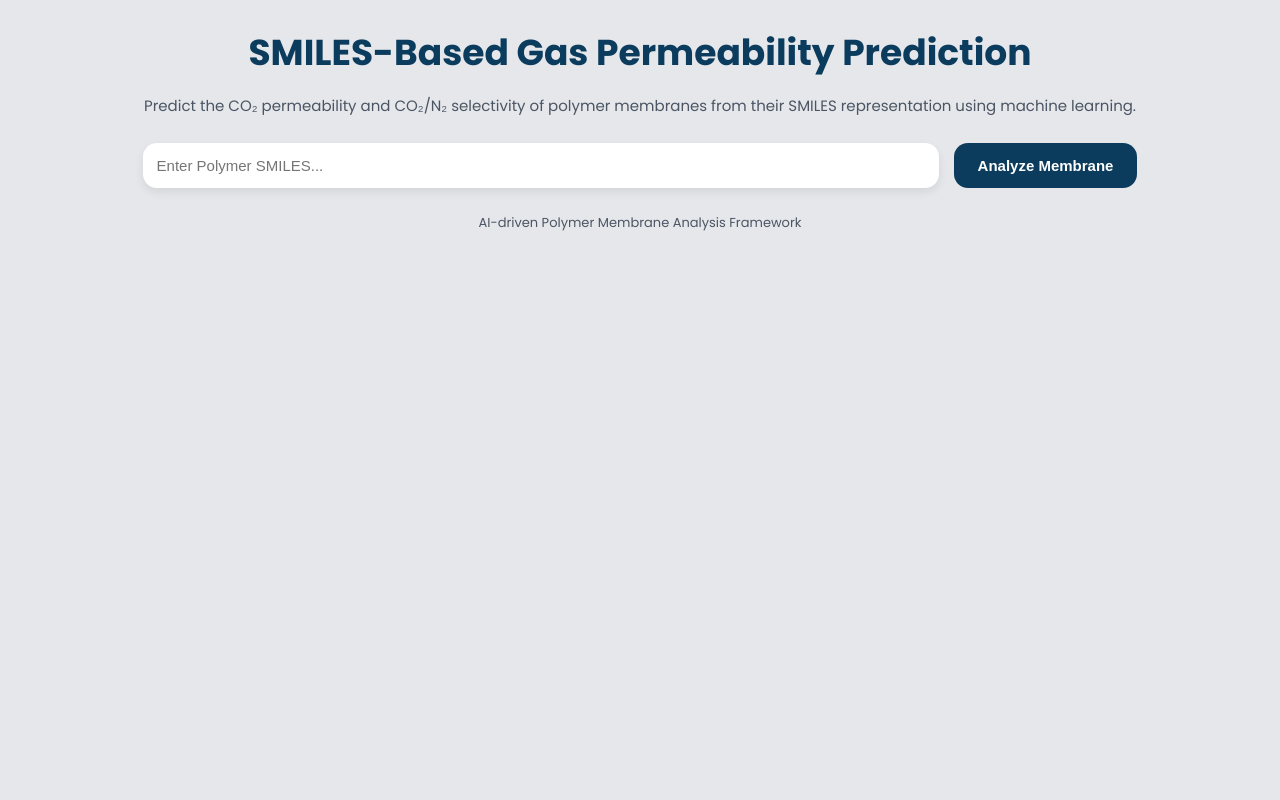
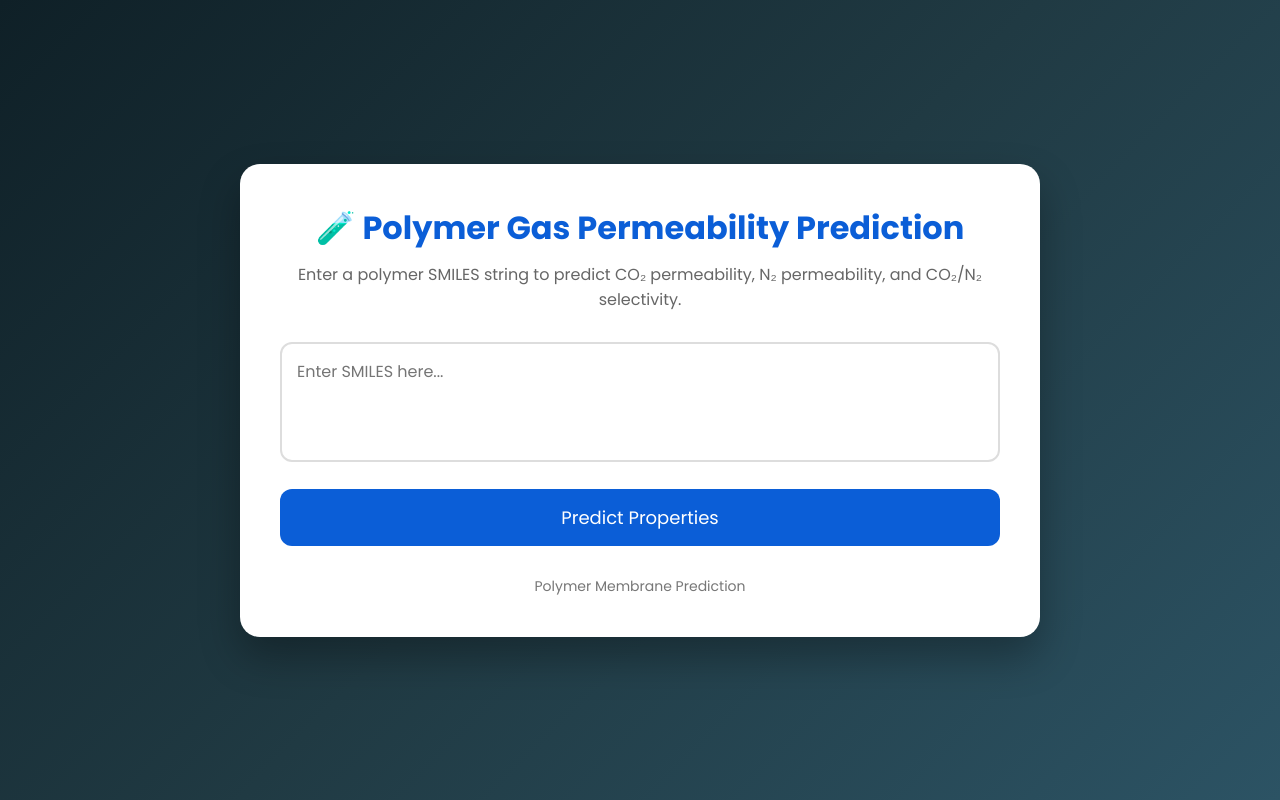
Before and after one commit to NavyaPatil10/Polymer-Membrane, a Flask app: page / in a window 1280 px wide. Run offline with Flask 3, Linux system fonts and the light colour scheme; parts of the project's set-up code (start-up, migrations or seed data) failed here and were passed over.

Commit message:
Update index.html

```diff
--- a/templates/index.html
+++ b/templates/index.html
@@ -1,219 +1,174 @@
 <!DOCTYPE html>
-<html>
+<html lang="en">
 
 <head>
 
-    <title>SMILES-Based Gas Permeability Prediction</title>
+    <meta charset="UTF-8">
+    <meta name="viewport" content="width=device-width, initial-scale=1.0">
+
+    <title>Polymer Gas Permeability Prediction</title>
 
     <link href="https://fonts.googleapis.com/css2?family=Poppins:wght@300;400;500;600;700&display=swap" rel="stylesheet">
 
     <style>
 
-        body{
-            font-family:'Poppins',sans-serif;
+        *{
             margin:0;
             padding:0;
-            background:#e5e7eb;
+            box-sizing:border-box;
+            font-family:'Poppins',sans-serif;
+        }
+
+        body{
+
+            background:linear-gradient(135deg,#0f2027,#203a43,#2c5364);
+            min-height:100vh;
+            display:flex;
+            justify-content:center;
+            align-items:center;
+            padding:30px;
+
         }
 
         .container{
-            max-width:1400px;
-            margin:25px auto;
-            text-align:center;
+
+            width:800px;
+            background:white;
+            border-radius:20px;
+            padding:40px;
+            box-shadow:0 20px 40px rgba(0,0,0,0.3);
+
         }
 
         h1{
-            color:#0b3c5d;
-            font-size:36px;
+
+            text-align:center;
+            color:#0b5ed7;
             margin-bottom:10px;
+
         }
 
-        .subtitle{
-            color:#4b5563;
-            font-size:15px;
-            margin-bottom:25px;
-            line-height:1.5;
+        p{
+
+            text-align:center;
+            color:#666;
+            margin-bottom:30px;
+
         }
 
-        form{
-            display:flex;
-            justify-content:center;
-            gap:15px;
-            margin-bottom:25px;
+        textarea{
+
+            width:100%;
+            height:120px;
+            border:2px solid #ddd;
+            border-radius:12px;
+            padding:15px;
+            font-size:16px;
+            resize:none;
+
         }
 
-        input{
-            width:60%;
-            padding:14px;
-            border-radius:14px;
-            border:none;
-            font-size:15px;
-            box-shadow:0 4px 10px rgba(0,0,0,0.08);
-        }
+        textarea:focus{
 
-        input:focus{
             outline:none;
+            border-color:#0b5ed7;
+
         }
 
         button{
-            padding:14px 24px;
+
+            width:100%;
+            margin-top:20px;
+            background:#0b5ed7;
+            color:white;
             border:none;
-            border-radius:14px;
-            background:#0b3c5d;
-            color:white;
-            font-weight:600;
-            font-size:15px;
+            padding:15px;
+            font-size:18px;
+            border-radius:12px;
             cursor:pointer;
             transition:0.3s;
+
         }
 
         button:hover{
-            transform:scale(1.03);
+
+            background:#084298;
+
+        }
+
+        .result{
+
+            margin-top:35px;
+
+        }
+
+        .cards{
+
+            display:grid;
+            grid-template-columns:repeat(3,1fr);
+            gap:20px;
+
+        }
+
+        .card{
+
+            background:#f8f9fa;
+            border-radius:15px;
+            padding:20px;
+            text-align:center;
+            border:1px solid #ddd;
+
+        }
+
+        .card h2{
+
+            color:#0b5ed7;
+            margin-bottom:10px;
+
+        }
+
+        .value{
+
+            font-size:28px;
+            font-weight:700;
+            color:#222;
+
         }
 
         .error{
+
+            margin-top:20px;
+            background:#ffe5e5;
             color:red;
-            margin-top:15px;
-            font-weight:600;
-        }
+            padding:15px;
+            border-radius:10px;
+            text-align:center;
 
-        .card{
-            background:#f9fafb;
-            padding:24px;
-            border-radius:24px;
-            box-shadow:0 12px 35px rgba(0,0,0,0.10);
-            margin-top:25px;
-            text-align:left;
-        }
-
-        .card h3{
-            color:#8b5e3c;
-            font-size:24px;
-            margin-bottom:15px;
-        }
-
-        .smiles{
-            color:#111827;
-            margin-bottom:20px;
-            font-size:14px;
-        }
-
-        .smiles span{
-            color:#0b3c5d;
-            font-weight:600;
-        }
-
-        .grid{
-            display:grid;
-            grid-template-columns:repeat(3,1fr);
-            gap:16px;
-        }
-
-        .box{
-            background:white;
-            border-radius:16px;
-            padding:18px;
-            box-shadow:0 5px 14px rgba(0,0,0,0.06);
-        }
-
-        .co2{
-            border-left:6px solid #16a34a;
-        }
-
-
-
-        .n2{
-            border-left:6px solid #f59e0b;
-        }
-
-        .ratio{
-            border-left:6px solid #ef4444;
-        }
-
-        .label{
-            font-size:17px;
-            font-weight:600;
-            color:#374151;
-        }
-
-        .desc{
-            margin-top:8px;
-            font-size:13px;
-            color:#6b7280;
-            line-height:1.4;
-        }
-
-        .value{
-            margin-top:15px;
-            font-size:24px;
-            font-weight:700;
-            color:#111827;
-        }
-
-        .info-section{
-            display:grid;
-            grid-template-columns:1fr 1fr;
-            gap:16px;
-            margin-top:18px;
-        }
-
-        .interpretation,
-        .application{
-            background:white;
-            padding:18px;
-            border-radius:16px;
-            box-shadow:0 5px 15px rgba(0,0,0,0.06);
-        }
-
-        .interpretation h4,
-        .application h4{
-            color:#0b3c5d;
-            margin-bottom:10px;
-            font-size:18px;
-        }
-
-        .interpretation p,
-        .application p{
-            color:#374151;
-            line-height:1.6;
-            font-size:14px;
         }
 
         footer{
-            margin-top:20px;
-            color:#4b5563;
-            font-size:13px;
+
+            margin-top:30px;
+            text-align:center;
+            color:#777;
+            font-size:14px;
+
         }
 
-        @media(max-width:1000px){
+        @media(max-width:700px){
 
-            .grid{
-                grid-template-columns:1fr 1fr;
+            .cards{
+
+                grid-template-columns:1fr;
+
             }
 
-            .info-section{
-                grid-template-columns:1fr;
-            }
-        }
+            .container{
 
-        @media(max-width:768px){
+                width:100%;
 
-            .grid{
-                grid-template-columns:1fr;
             }
 
-            form{
-                flex-direction:column;
-                align-items:center;
-            }
-
-            input{
-                width:90%;
-            }
-
-            .info-section{
-                grid-template-columns:1fr;
-            }
         }
 
     </style>
@@ -224,132 +179,88 @@
 
 <div class="container">
 
-    <h1>SMILES-Based Gas Permeability Prediction</h1>
+<h1>🧪 Polymer Gas Permeability Prediction</h1>
 
-    <p class="subtitle">
-         Predict the CO₂ permeability and CO₂/N₂ selectivity of polymer membranes
-    from their SMILES representation using machine learning.
-    </p>
+<p>Enter a polymer SMILES string to predict CO₂ permeability, N₂ permeability, and CO₂/N₂ selectivity.</p>
 
-    <form action="/predict" method="post">
+<form method="POST">
 
-        <input
-            type="text"
-            name="smiles"
-            placeholder="Enter Polymer SMILES..."
-            required
-        >
+<textarea
+name="smiles"
+placeholder="Enter SMILES here..."
+required>{{ request.form.smiles if request.method=='POST' else '' }}</textarea>
 
-        <button type="submit">
-            Analyze Membrane
-        </button>
+<button type="submit">
 
-    </form>
+Predict Properties
 
-    {% if error %}
-        <div class="error">
-            {{ error }}
-        </div>
-    {% endif %}
+</button>
 
-    {% if results %}
+</form>
 
-    <div class="card">
+{% if error %}
 
-        <h3>Gas Separation Analysis</h3>
+<div class="error">
 
-        <div class="smiles">
-            Polymer Code:
-            <span>{{ smiles }}</span>
-        </div>
+{{ error }}
 
-        <div class="grid">
+</div>
 
-            <div class="box co2">
+{% endif %}
 
-                <div class="label">
-                    🌍 CO₂ Flow Capacity
-                </div>
+{% if prediction %}
 
-                <div class="desc">
-                    Indicates how easily carbon dioxide passes through membrane
-                </div>
+<div class="result">
 
-                <div class="value">
-                    {{ results.CO2 }}
-                </div>
+<div class="cards">
 
-            </div>
+<div class="card">
 
+<h2>CO₂</h2>
 
+<div class="value">
 
-            <div class="box n2">
+{{ prediction.CO2 }}
 
-                <div class="label">
-                    🧪 Nitrogen Transport
-                </div>
+</div>
 
-                <div class="desc">
-                    Shows nitrogen movement through membrane
-                </div>
+</div>
 
-                <div class="value">
-                    {{ results.N2 }}
-                </div>
+<div class="card">
 
-            </div>
+<h2>N₂</h2>
 
+<div class="value">
 
+{{ prediction.N2 }}
 
-            <div class="box ratio">
+</div>
 
-                <div class="label">
-                    🛡 CO₂ vs N₂ Separation
-                </div>
+</div>
 
-                <div class="desc">
-                    Ability to separate CO₂ from nitrogen
-                </div>
+<div class="card">
 
-                <div class="value">
-                    {{ results.CO2_N2 }}
-                </div>
+<h2>CO₂/N₂</h2>
 
-            </div>
+<div class="value">
 
-        </div>
+{{ prediction.CO2_N2 }}
 
-        <div class="info-section">
+</div>
 
-            <div class="interpretation">
+</div>
 
-                <h4>📌 Membrane Interpretation</h4>
+</div>
 
-                <p>
-                    {{ interpretation }}
-                </p>
+</div>
 
-            </div>
+{% endif %}
 
-            <div class="application">
+<footer>
 
-                <h4>🏭 Potential Applications</h4>
+ Polymer Membrane Prediction
 
-                <p>
-                    {{ application }}
-                </p>
-
-            </div>
-
-        </div>
-
-    </div>
-
-    {% endif %}
-
-    <footer>
-        AI-driven Polymer Membrane Analysis Framework
-    </footer>
+</footer>
 
 </div>
 
```
